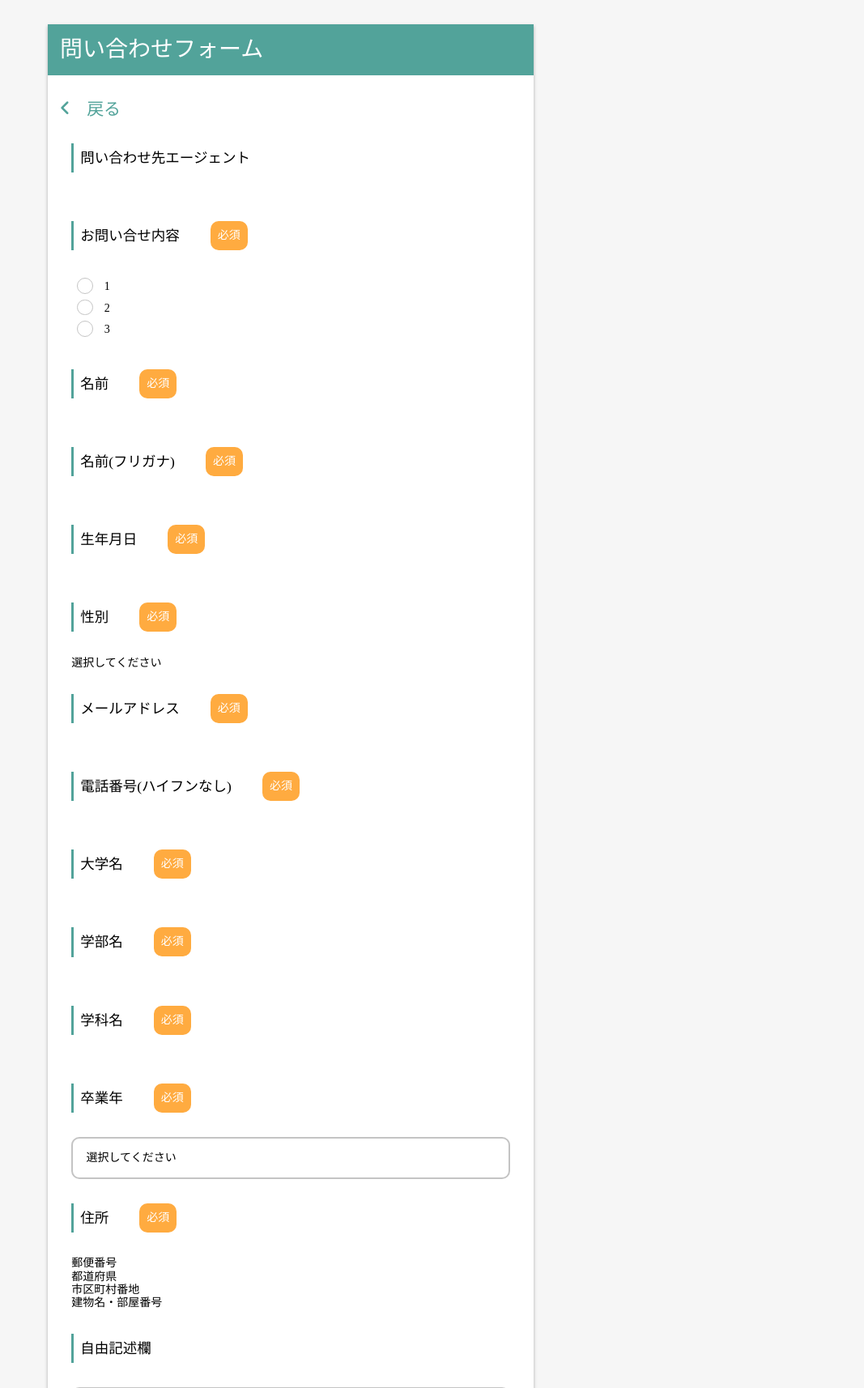
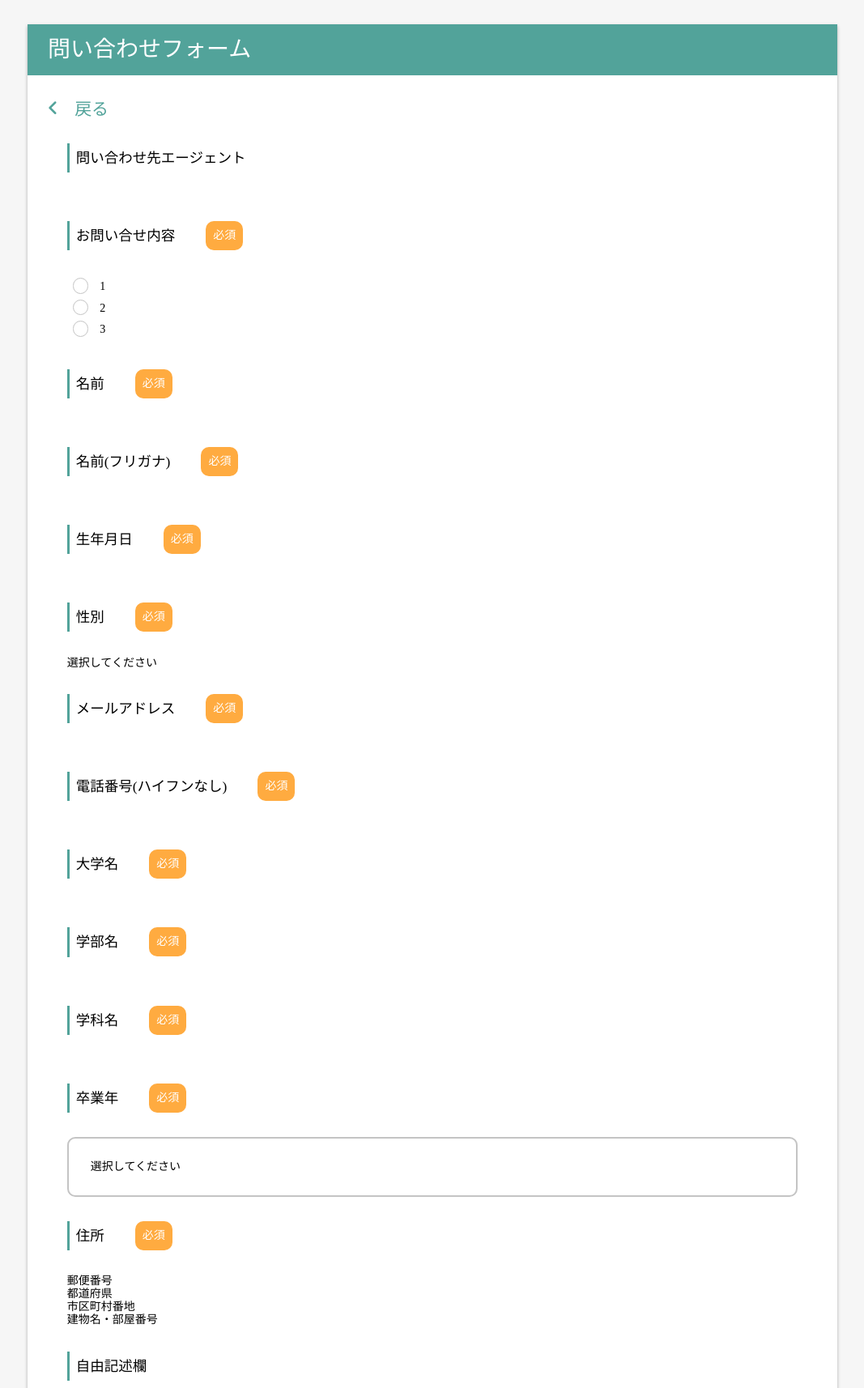
Before and after one commit to posse-ap/teamdev-2022-posse2-team2B, a PHP site: template src/parts/templates/_t_input.php in a window 1280 px wide. Shown: the part 116-1830 px from the top of the page at 81% size, without its empty margins (106-1173 px from the left). Run offline with PHP 8.4, Linux system fonts and the light colour scheme; the template is opened without the code that fills it, so the values that code supplies are empty; some libraries are stand-ins or nearby versions.

Commit message:
フォームの中央寄せ

```diff
--- a/src/parts/templates/_t_input.php
+++ b/src/parts/templates/_t_input.php
@@ -12,19 +12,11 @@ o_header();
 
 <!-- メインコンテンツ -->
 <div class="Page__container">
-  <div class="Page__right">
-    <?php
-    // BOX
-    // o_box();
-    ?>
-  </div>
-  <div class="Page__left">
-    <?php
+  <?php
+  // 問い合わせフォームのエリア
+  o_form($pgdata['inq_agents']);
+  ?>
 
-// 問い合わせフォームのエリア
-o_form($pgdata['inq_agents']);
-    ?>
-  </div>
 </div>
 
 <?php
```
